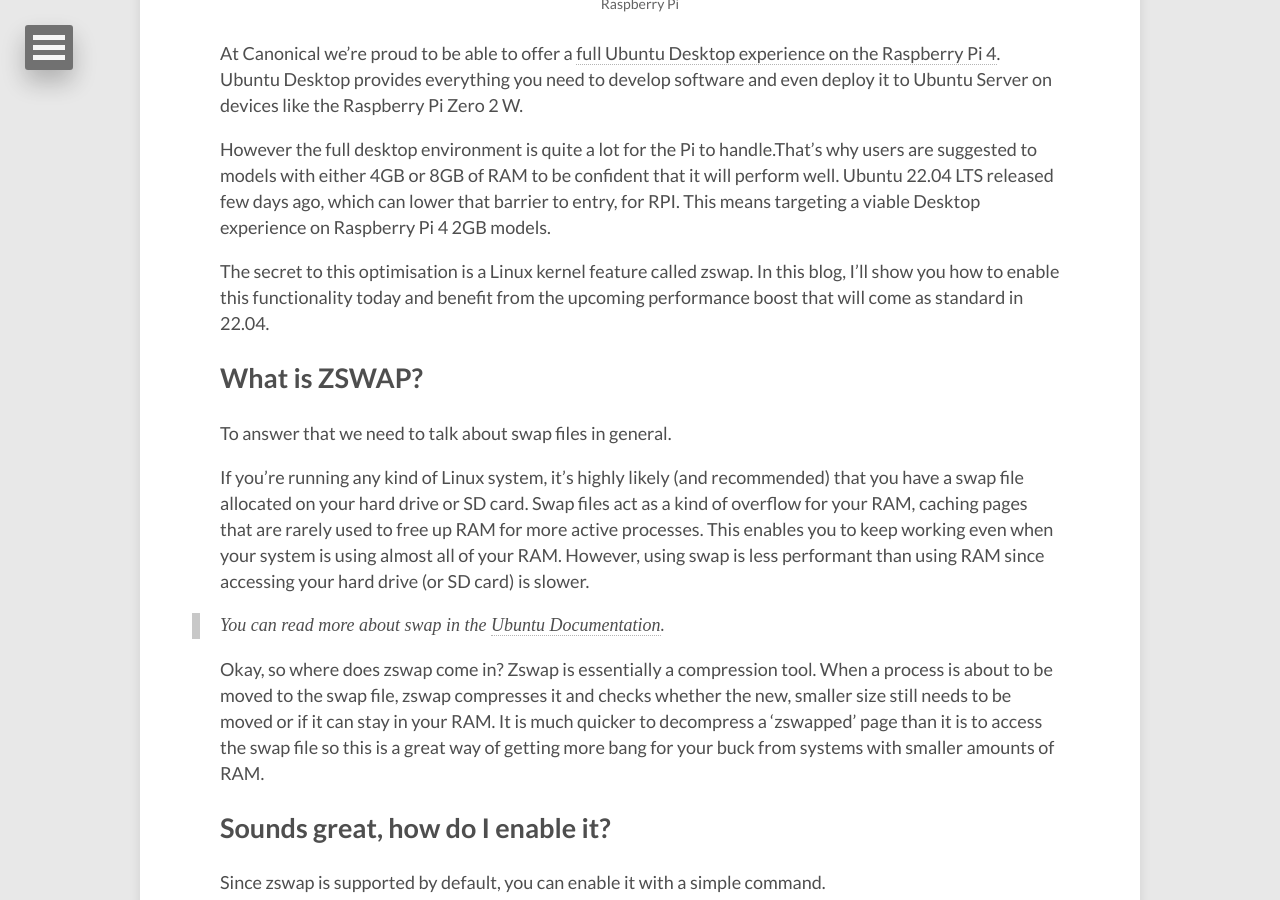
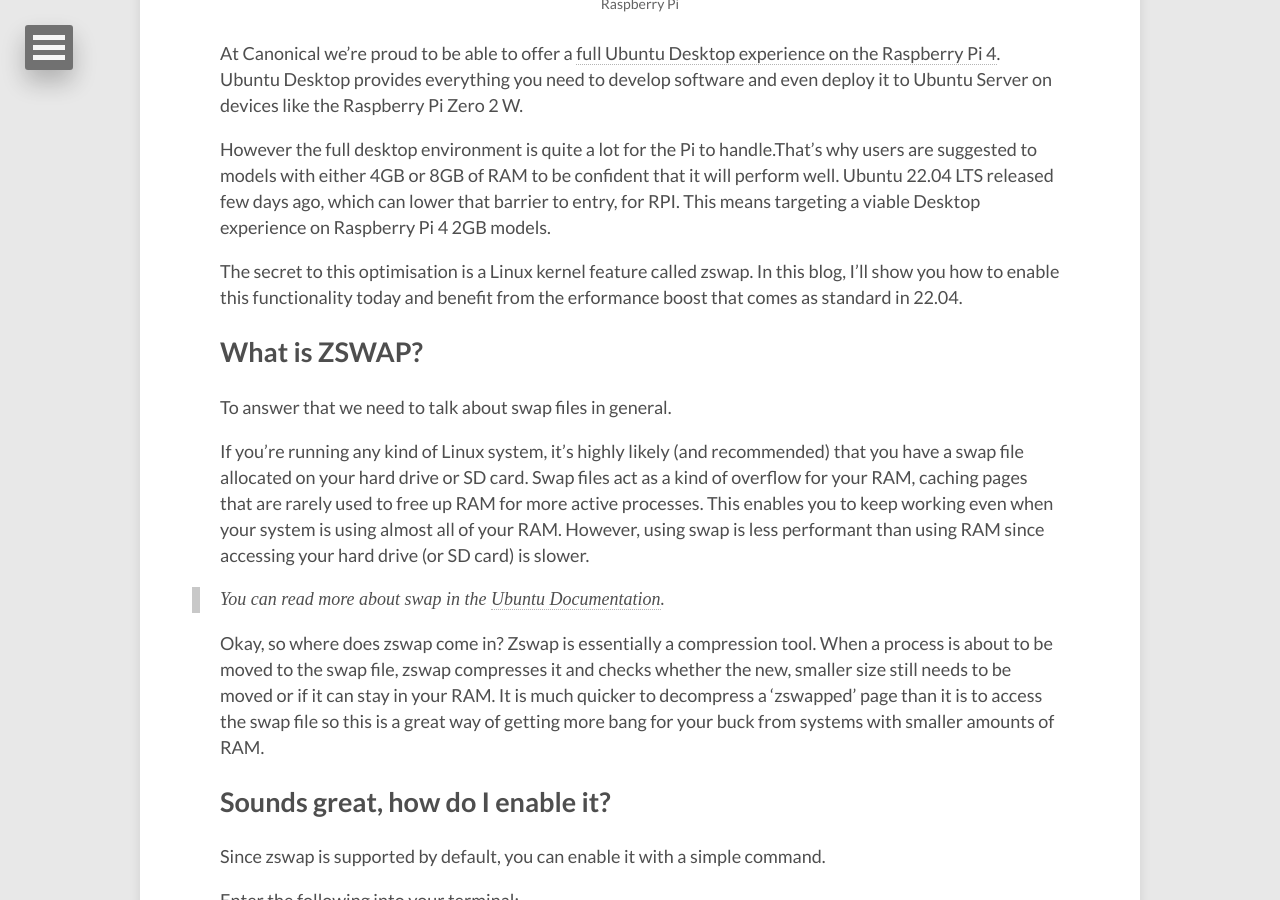
Before and after one commit to lucameng/lucameng.github.io, a Jekyll site: the page built from _posts/2022-05-06-Running-Ubuntu Desktop-on-a-2GB-Raspberry-Pi-4.md, in a window 1280 px wide and 900 px high, scrolled down 835 px. Built offline with Jekyll 4.4.1, drawn with Linux system fonts in a browser that asks for light colours.

Commit message:
update README

```diff
--- a/_posts/2022-05-06-Running-Ubuntu Desktop-on-a-2GB-Raspberry-Pi-4.md
+++ b/_posts/2022-05-06-Running-Ubuntu Desktop-on-a-2GB-Raspberry-Pi-4.md
@@ -17,7 +17,7 @@ At Canonical we’re proud to be able to offer a [full Ubuntu Desktop experience
 
 However the full desktop environment is quite a lot for the Pi to handle.That's why users are suggested to models with either 4GB or 8GB of RAM to be confident that it will perform well. Ubuntu 22.04 LTS released few days ago, which can lower that barrier to entry, for RPI. This means targeting a viable Desktop experience on Raspberry Pi 4 2GB models.
 
-The secret to this optimisation is a Linux kernel feature called zswap. In this blog, I’ll show you how to enable this functionality today and benefit from the upcoming performance boost that will come as standard in 22.04.
+The secret to this optimisation is a Linux kernel feature called zswap. In this blog, I’ll show you how to enable this functionality today and benefit from the erformance boost that comes as standard in 22.04.
 
 ## What is ZSWAP?
 
```
Also changed, not shown: README.md.
